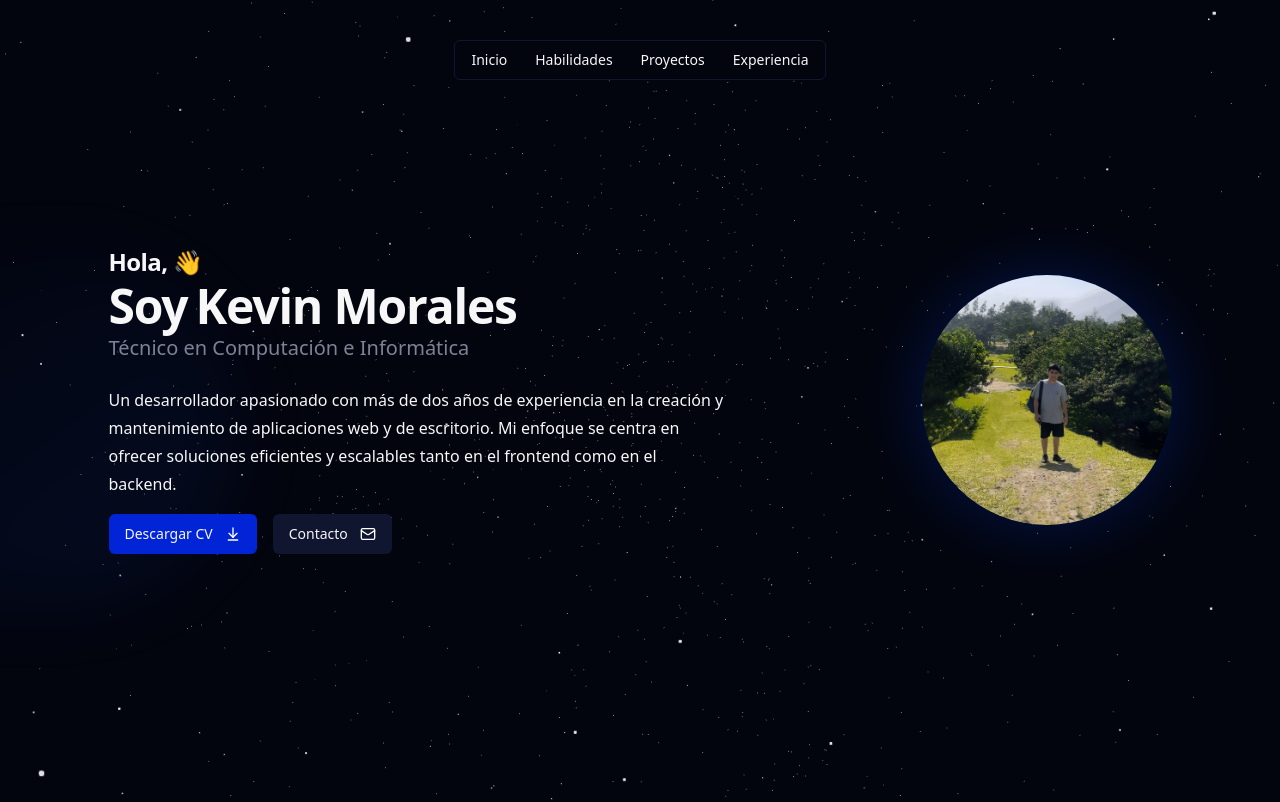
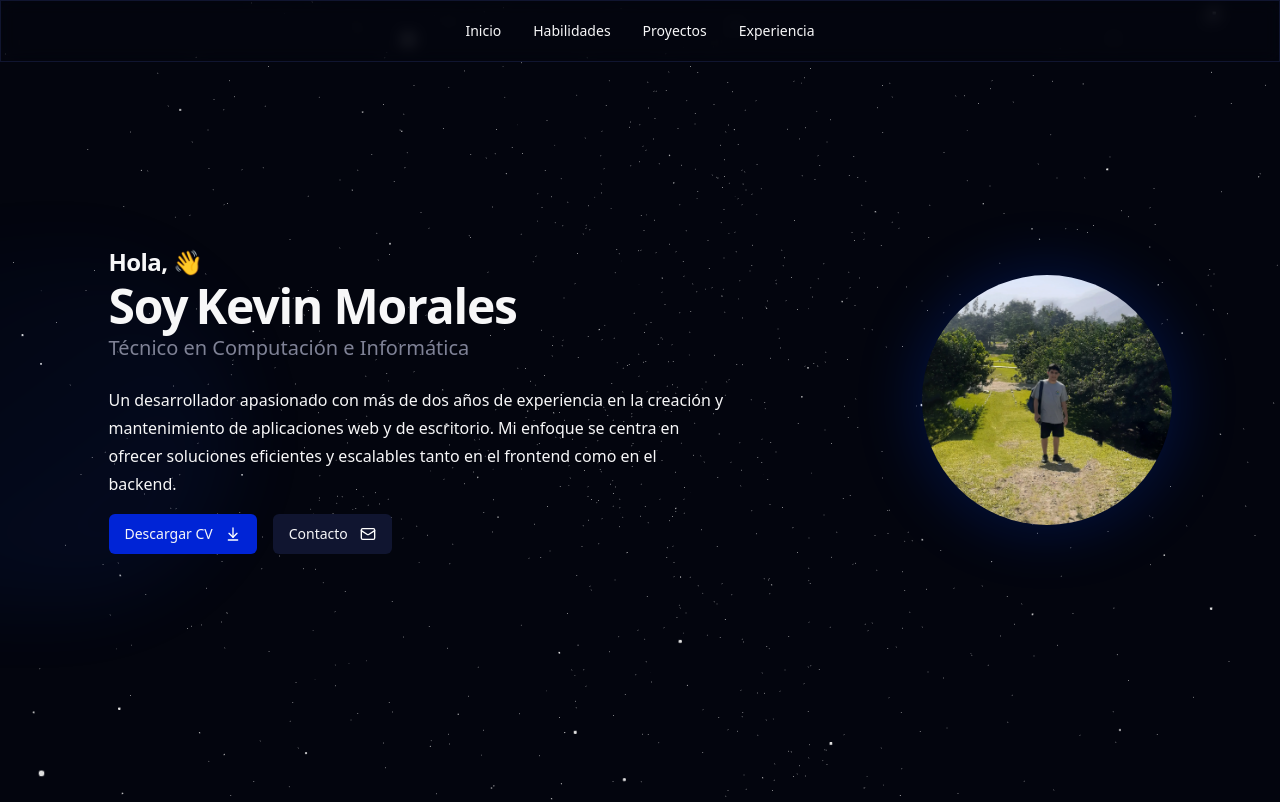
Before and after one commit to kefer16/portafolio, a Next.js app: page / in a window 1280 px wide. Shown: the top 802 px of the page. Built offline with nearby package versions, Linux system fonts and the light colour scheme.

Commit message:
menu fixed top 0 y width full

```diff
--- a/src/components/header.tsx
+++ b/src/components/header.tsx
@@ -10,8 +10,8 @@ import {
 import Link from "next/link";
 export default function Header() {
    return (
-      <div className="fixed flex w-full justify-center z-50">
-         <div className="flex justify-center w-full max-w-[1440px] py-10">
+      <div className="fixed flex w-full border justify-center z-50 backdrop-blur">
+         <div className="flex justify-center w-full max-w-[1440px]">
             <Menubar>
                <MenubarMenu>
                   <Link href="#home">
--- a/src/components/ui/menubar.tsx
+++ b/src/components/ui/menubar.tsx
@@ -23,7 +23,7 @@ const Menubar = React.forwardRef<
   <MenubarPrimitive.Root
     ref={ref}
     className={cn(
-      "flex h-10 items-center space-x-1 rounded-md border bg-background p-1",
+      "flex h-[60px] items-center gap-2 rounded-md",
       className
     )}
     {...props}
```
